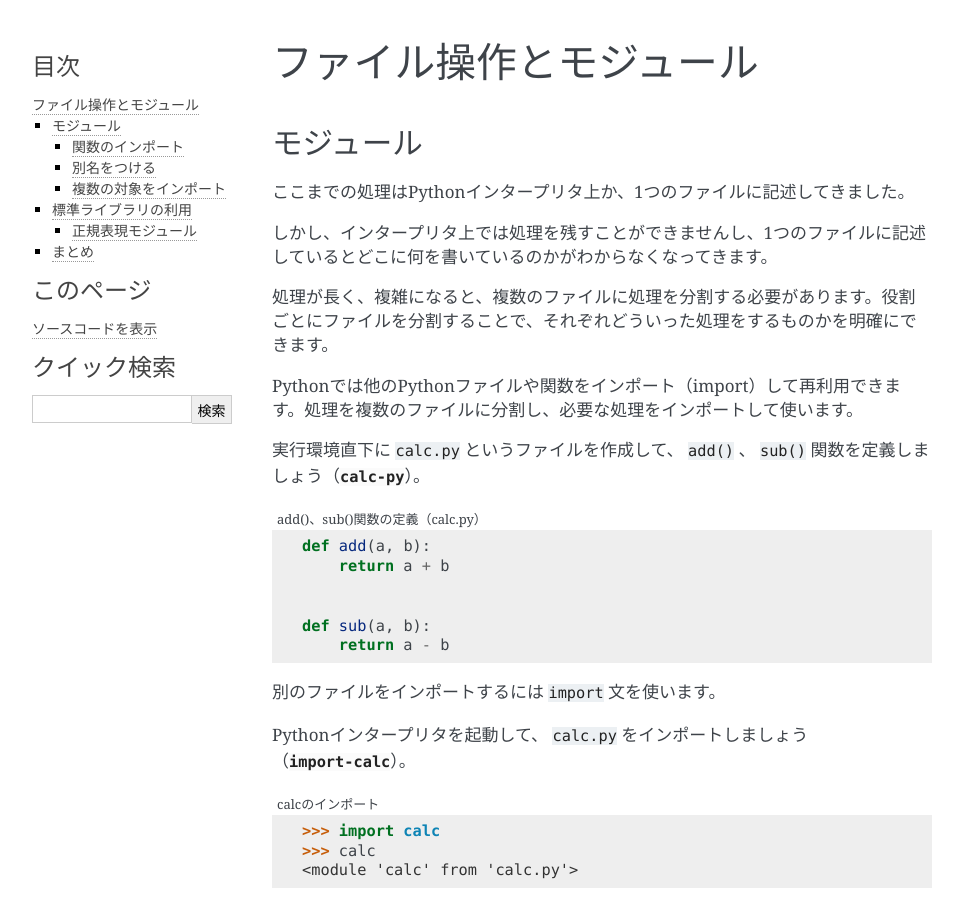
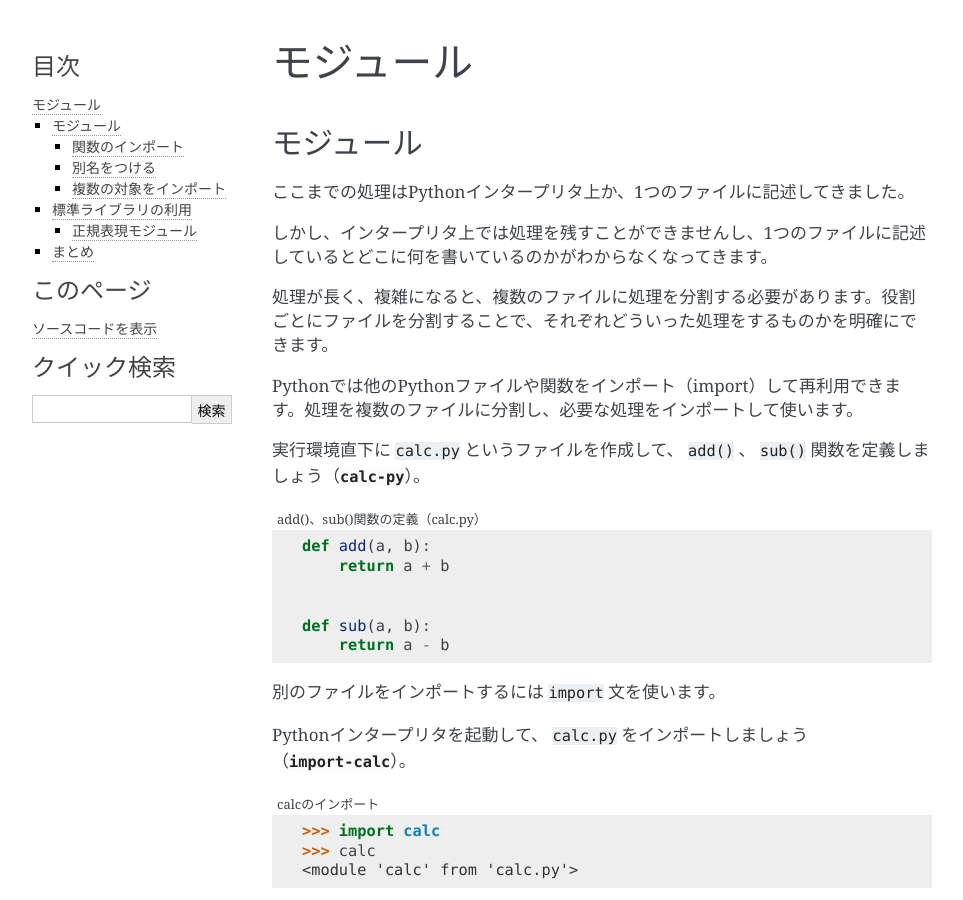
Before and after one commit to pyconjp/pycamp.pycon.jp, a Sphinx documentation site: the page built from source/4_module.rst, in a window 1280 px wide and 900 px high. Shown: the whole window, without its empty margins (148-1111 px from the left). Built offline with Sphinx 7.4.7, drawn with Linux system fonts in a browser that asks for light colours.

Commit message:
タイトルの修正漏れを修正

```diff
--- a/source/4_module.rst
+++ b/source/4_module.rst
@@ -1,5 +1,5 @@
 ==================================
-ファイル操作とモジュール
+モジュール
 ==================================
 
 
```
